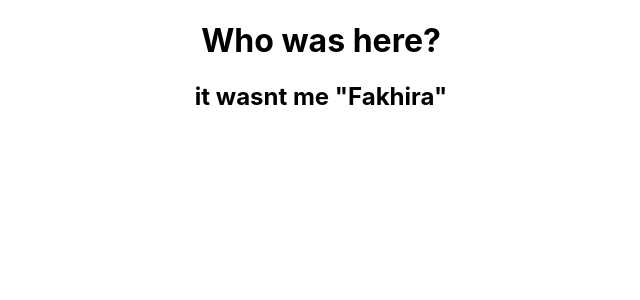
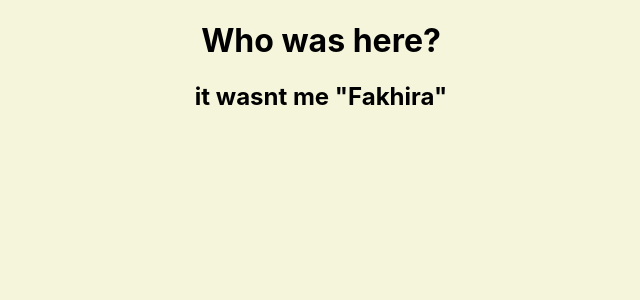
Before and after one commit to Wilfredoo/new-project, a React (Create React App) app: page / in a window 1280 px wide. Shown: the top 300 px of the page, without its empty margins (319-959 px from the left). Built offline with nearby package versions, Linux system fonts and the light colour scheme.

Commit message:
bg color change

```diff
--- a/src/index.css
+++ b/src/index.css
@@ -1,4 +1,5 @@
 body {
+  background-color: beige;
   margin: 0;
   font-family: -apple-system, BlinkMacSystemFont, 'Segoe UI', 'Roboto', 'Oxygen',
     'Ubuntu', 'Cantarell', 'Fira Sans', 'Droid Sans', 'Helvetica Neue',
```
Also changed, not shown: 1 other file (tests, documents, lock files or other folders).
